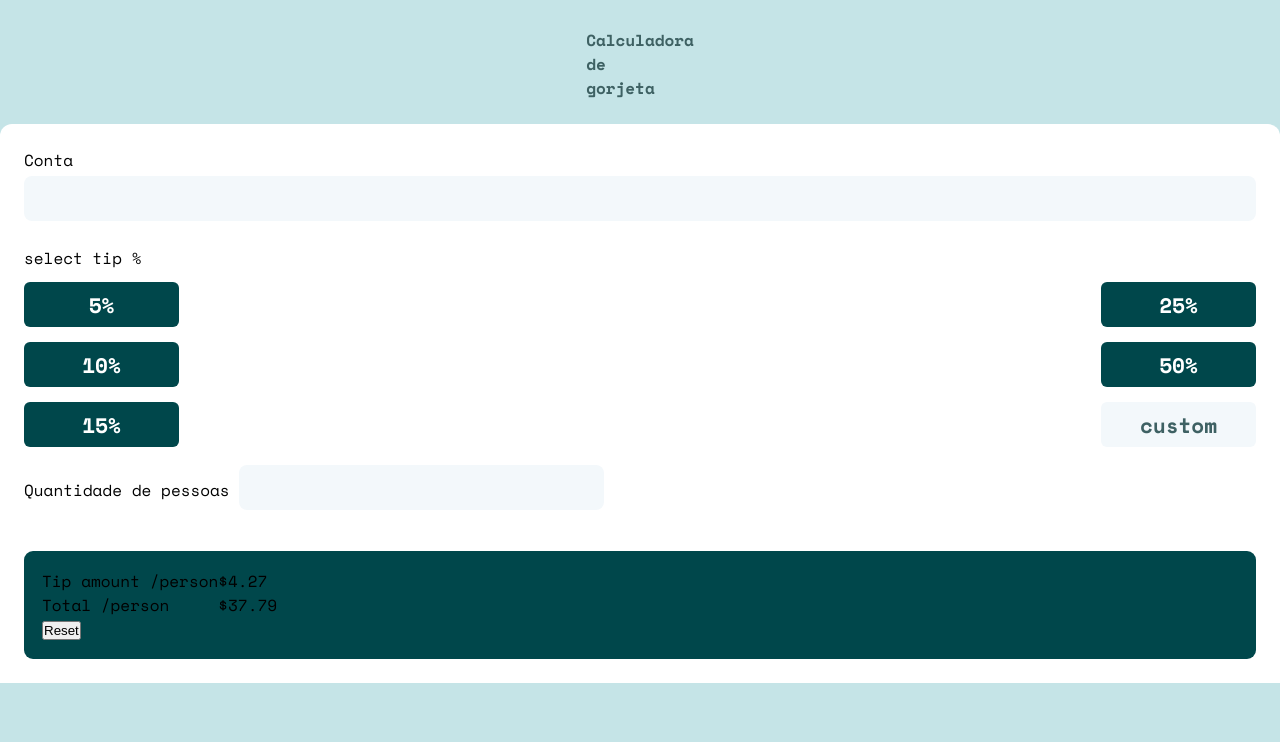
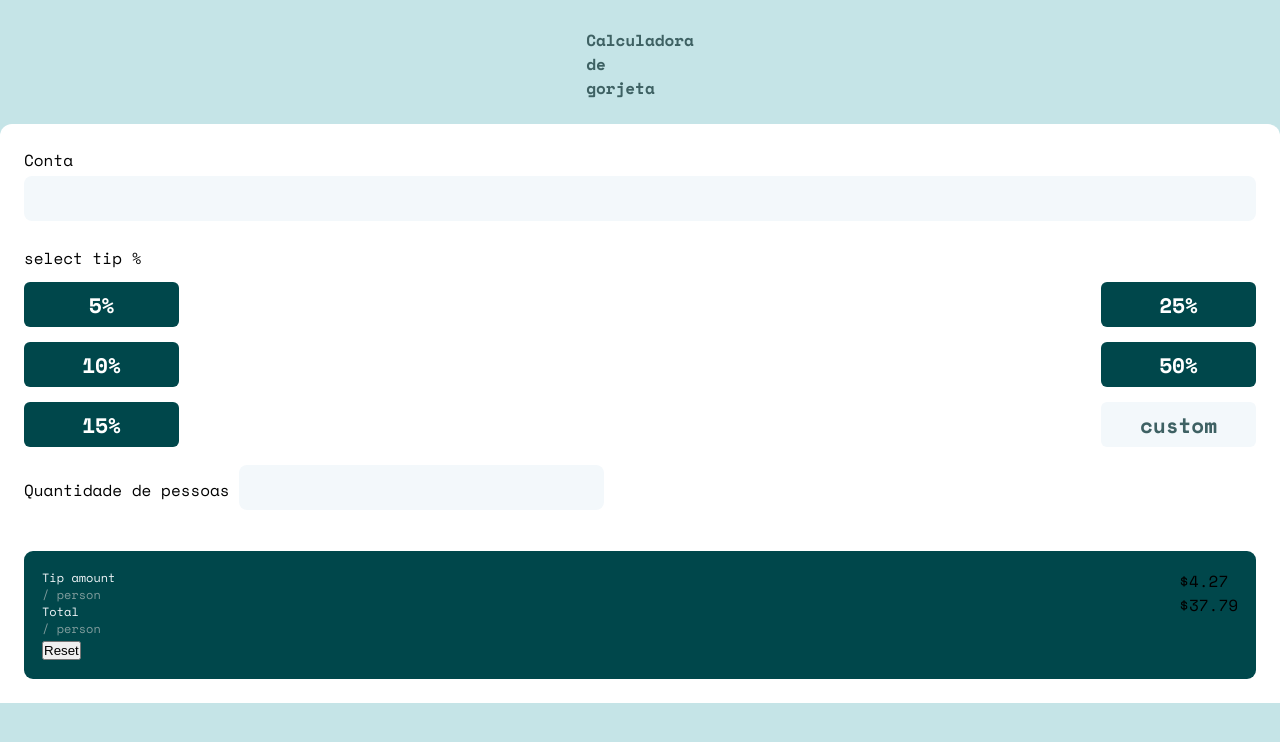
Before and after one commit to pachecx/Calculadora-de-gorjeta, a plain HTML site: page calculadora/index.html in a window 1280 px wide. Drawn offline with nearby package versions, Linux system fonts and the light colour scheme.

Commit message:
mensagem do commit

```diff
--- a/calculadora/index.html
+++ b/calculadora/index.html
@@ -90,16 +90,16 @@
                 <div class="base-inf">
                     <div class="inf">
                         <p>
-                            Tip amount
+                            Tip amount <br>
                             <span>
-                                /person
+                                / person
                             </span>
                         </p>
 
                         <p>
-                            Total
+                            Total <br>
                             <span>
-                                /person
+                                / person
                             </span>
                         </p>
                     </div>
--- a/calculadora/style.css
+++ b/calculadora/style.css
@@ -114,6 +114,18 @@ label{
 
 .base-inf{
     display: flex;
+    justify-content: space-between;
+}
+
+.inf p{
+    font-family: 'Space Mono', monospace;
+    color: var(--bc-input);
+    font-size: 1.2rem;
+}
+
+.inf span{
+    color: rgba(211, 213, 211, 0.611);
+    font-size: 1.rem;
 }
 
 .values{
```
